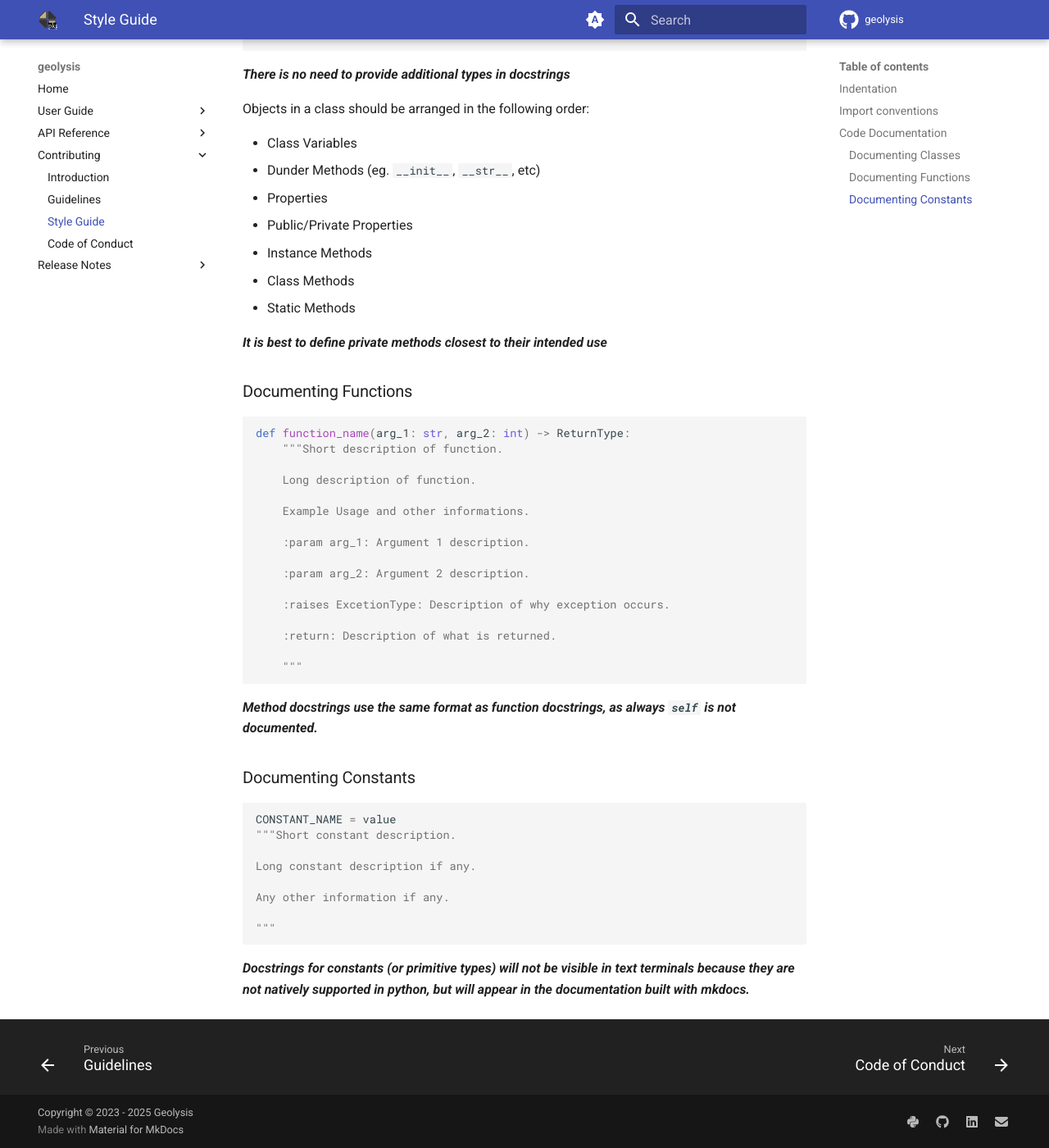
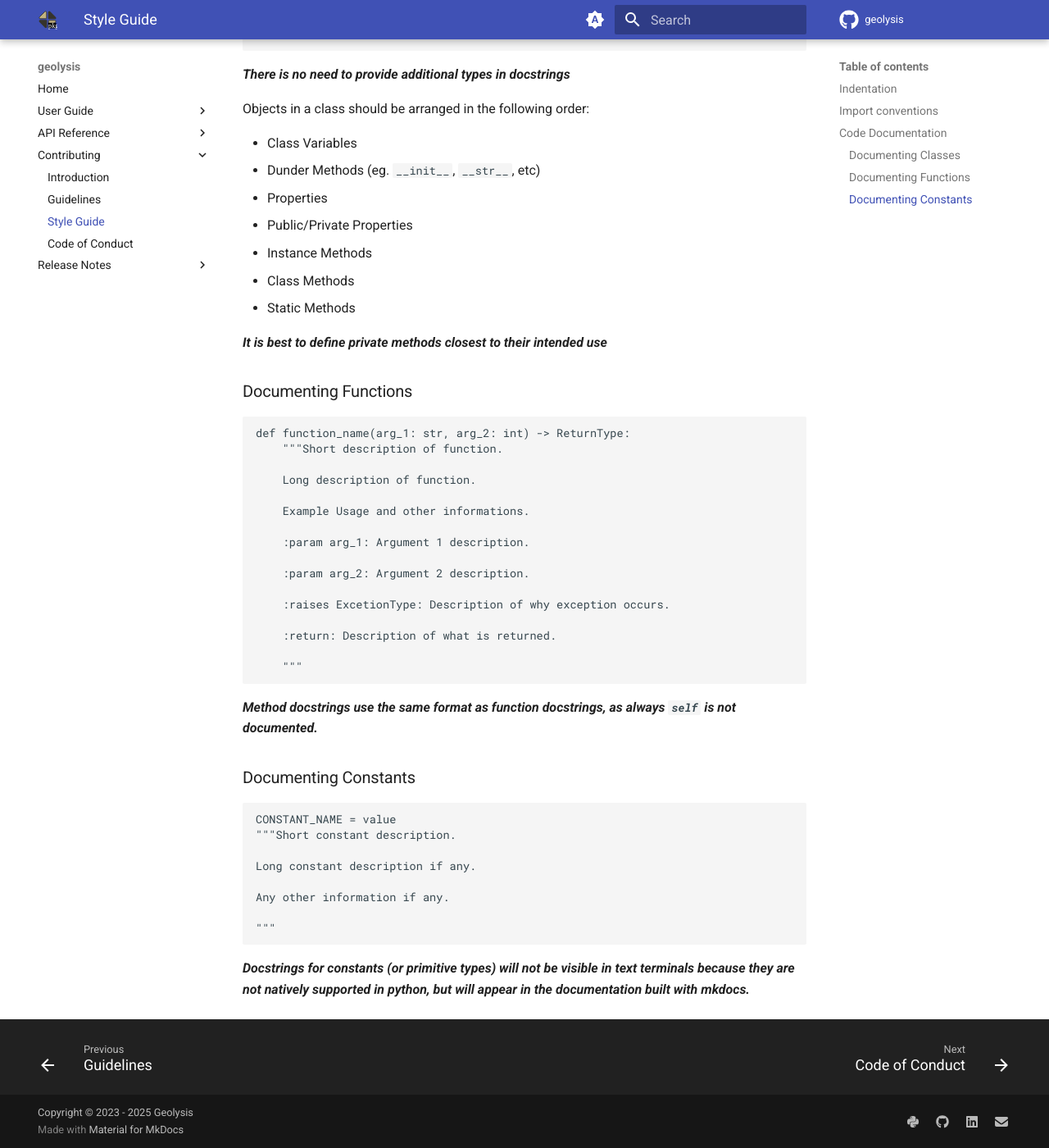
Before and after one commit to patrickboateng/geolysis, an MkDocs documentation site: the page built from docs/dev_guide/style_guide.md, in a window 1280 px wide and 1400 px high, scrolled down 1679 px. Shown: the whole window at 82% size. Built offline with MkDocs 1.6.1 and Material for MkDocs 9.7.7, drawn with Linux system fonts in a browser that asks for light colours; comment, search, counter and statistics services are not loaded; some of the changed text lies outside the part shown.

````diff
--- a/docs/dev_guide/style_guide.md
+++ b/docs/dev_guide/style_guide.md
@@ -25,35 +25,35 @@ should be, imports from the **standard library**, followed by
     - **Allowable Bearing Capacity (ABC)**
 
       ```python
-      >>> from geolysis.bearing_capacity.abc import create_abc_4_cohesionless_soils
+      from geolysis.bearing_capacity.abc import create_abc_4_cohesionless_soils
       ```
 
     - **Ultimate Bearing Capacity (UBC)**
 
       ```python
-      >>> from geolysis.bearing_capacity.ubc import create_ubc_4_all_soil_types
+      from geolysis.bearing_capacity.ubc import create_ubc_4_all_soil_types
       ```
 
 - **Foundation**
 
   ```python
-  >>> from geolysis.foundation import create_foundation
+  from geolysis.foundation import create_foundation
   ```
 
 - **Soil Classification**
 
   ```python
-  >>> from geolysis.soil_classifier import create_uscs_classifier
-  >>> from geolysis.soil_classifier import create_aashto_classifier
+  from geolysis.soil_classifier import create_uscs_classifier
+  from geolysis.soil_classifier import create_aashto_classifier
   ```
 
 - **Standard Penetration Test (SPT) Analysis**
 
   ```python
-  >>> from geolysis.spt import DilatancyCorrection
-  >>> from geolysis.spt import EnergyCorrection
-  >>> from geolysis.spt import SPT
-  >>> from geolysis.spt import create_overburden_pressure_correction
+  from geolysis.spt import DilatancyCorrection
+  from geolysis.spt import EnergyCorrection
+  from geolysis.spt import SPT
+  from geolysis.spt import create_overburden_pressure_correction
   ```
 
 ## Code Documentation
@@ -100,7 +100,7 @@ Objects in a class should be arranged in the following order:
 
 ### Documenting Functions
 
-```python
+```text
 
 def function_name(arg_1: str, arg_2: int) -> ReturnType:
     """Short description of function.
@@ -126,7 +126,7 @@ def function_name(arg_1: str, arg_2: int) -> ReturnType:
 
 ### Documenting Constants
 
-```python
+```text
 
 CONSTANT_NAME = value
 """Short constant description.
````
